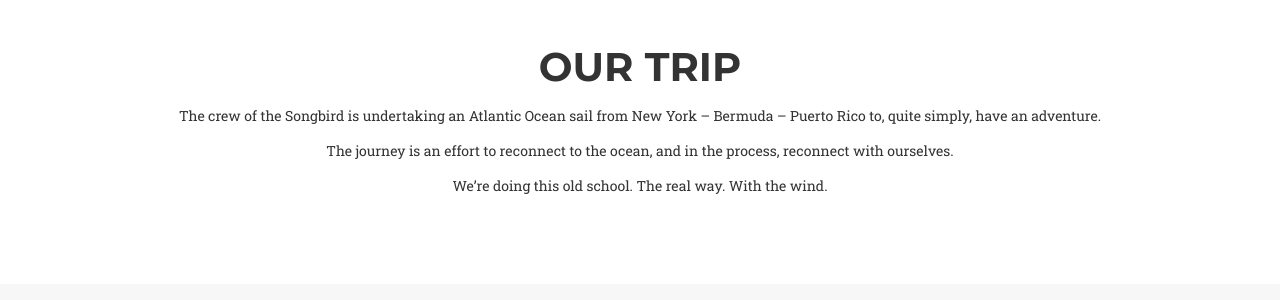
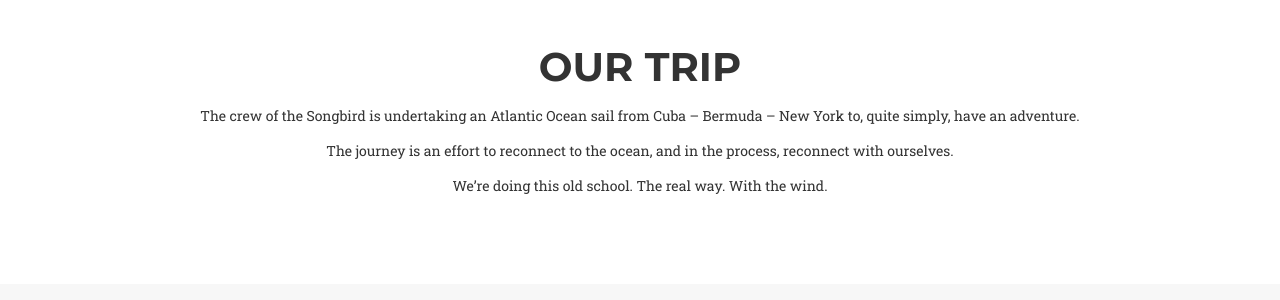
Before and after one commit to dafstone/songbird, a Jekyll site: the page built from index.html, in a window 1280 px wide and 900 px high, scrolled down 634 px. Shown: the part 154-454 px from the top of the window. Built offline with Jekyll 4.4.1, drawn with Linux system fonts in a browser that asks for light colours; some web fonts are replaced.

Commit message:
Update trip itenerary

```diff
--- a/_includes/thetrip.html
+++ b/_includes/thetrip.html
@@ -4,7 +4,7 @@
     <div class="row">
       <div class="col-lg-12 text-center">
         <h2 class="section-heading">Our Trip</h2>
-        <p>The crew of the Songbird is undertaking an Atlantic Ocean sail from New York – Bermuda – Puerto Rico to, quite simply, have an adventure.</p><p> The journey is an effort to reconnect to the ocean, and in the process, reconnect with ourselves.</p><p>We’re doing this old school. The real way. With the wind.</p>
+        <p>The crew of the Songbird is undertaking an Atlantic Ocean sail from Cuba – Bermuda – New York to, quite simply, have an adventure.</p><p> The journey is an effort to reconnect to the ocean, and in the process, reconnect with ourselves.</p><p>We’re doing this old school. The real way. With the wind.</p>
       </div>
     </div>
   </div>
```
